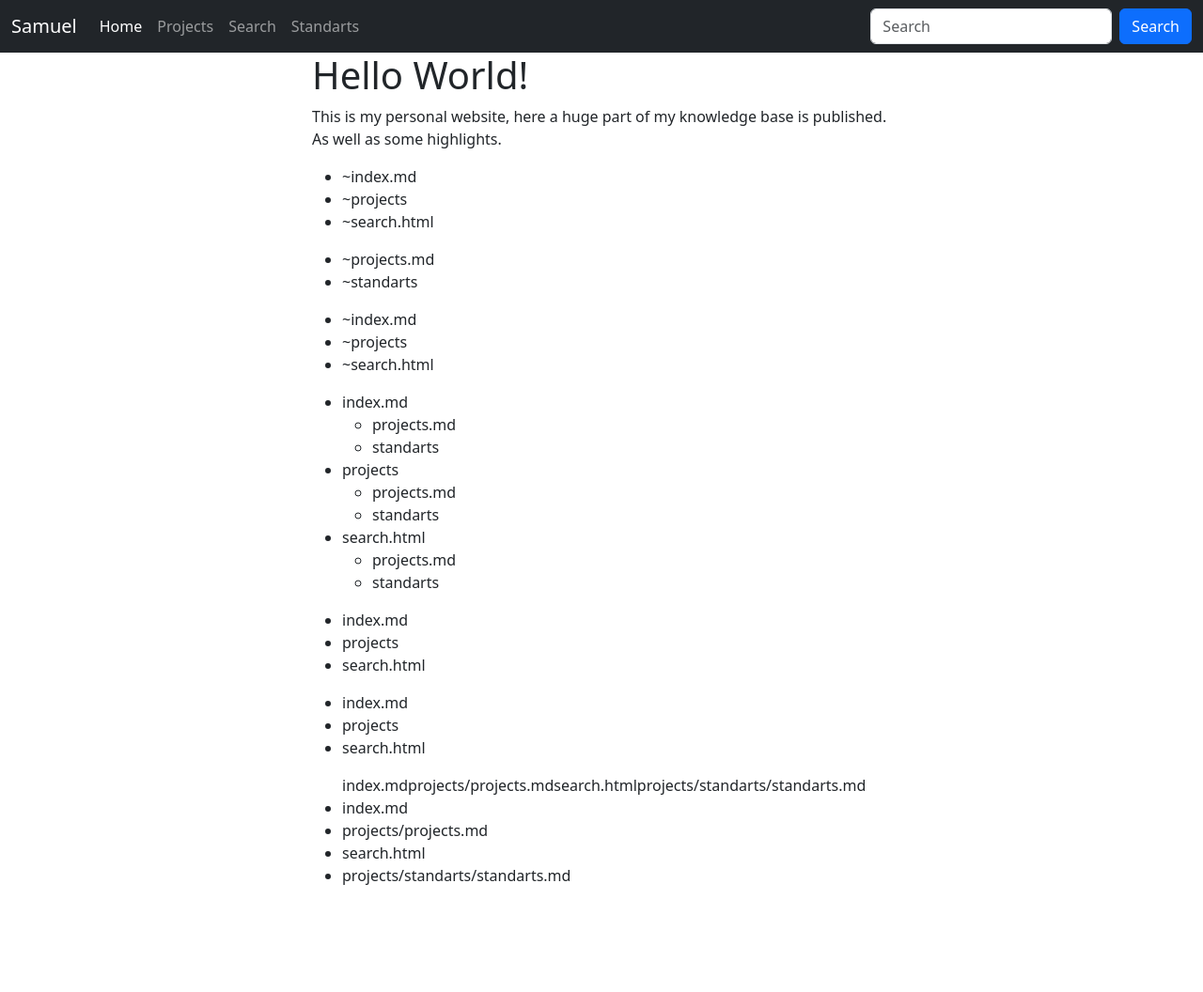
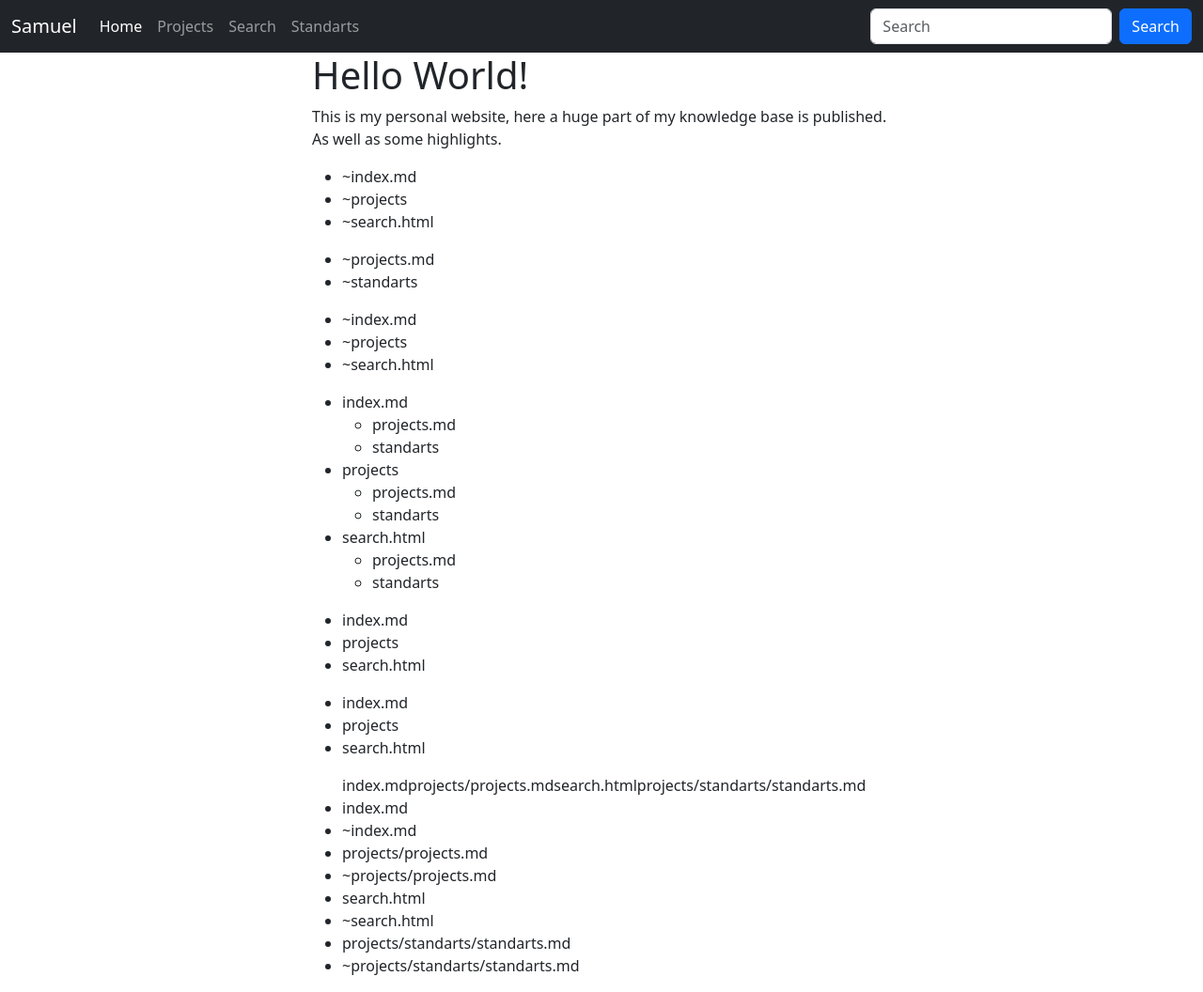
Before and after one commit to Soraxem/website-test, a Jekyll site: the page built from index.md, in a window 1280 px wide. Shown: the whole page at 94% size. Built offline with Jekyll 4.4.1, drawn with Linux system fonts in a browser that asks for light colours; before the commit the page ends 960 px from its top, so only the background shows below that.

Commit message:
Update navigation.html

```diff
--- a/_includes/navigation.html
+++ b/_includes/navigation.html
@@ -4,7 +4,9 @@
 
 	{%- for path in paths -%}
 		{%- if path contains level -%}
+			{%- assign pat = path | remove_first: level | prepend: "~" -%}
 			<li>{{ path }}</li>
+			<li>{{ pat }}</li>
 		{%- endif -%}
 	{%- endfor -%}
 
```
